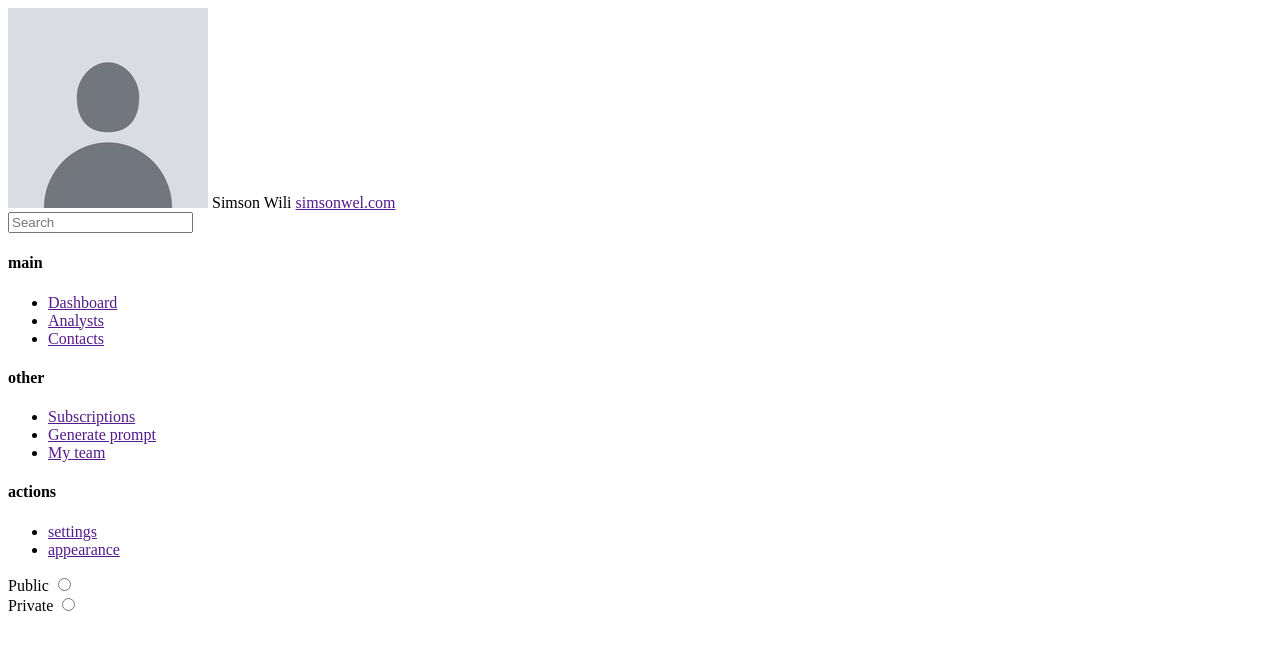
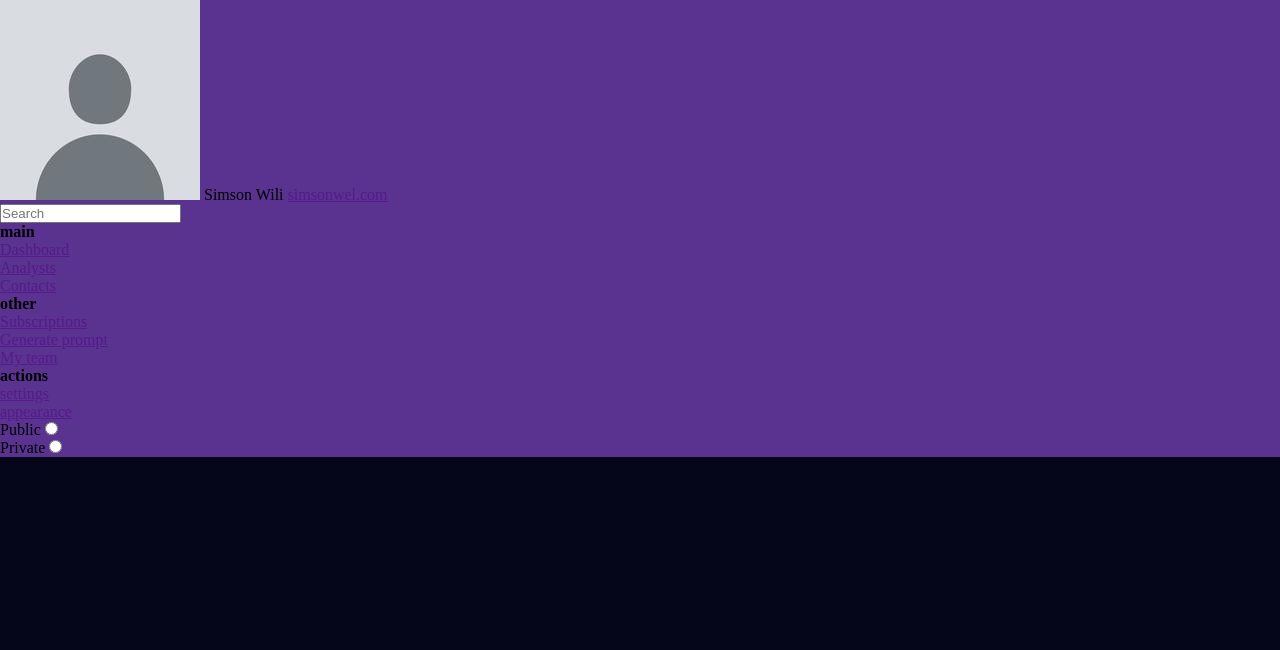
Before and after one commit to waldecifreitas20/dashboard, a plain HTML site: page index.html in a window 1280 px wide. Drawn offline with Linux system fonts and the light colour scheme.

Commit message:
feat: basic colors

```diff
--- a/css/main.css
+++ b/css/main.css
@@ -0,0 +1,23 @@
+:root {
+    --bg-transparent : hsla(0, 0%, 100%, 0.05);
+    --border-transparent : hsla(0, 0%, 100%, 0.06);
+    --bg-dark : rgb(6, 6, 26);
+    --bg-purple: rgb(90, 50, 143);
+}
+
+* {
+    margin: 0;
+    padding: 0;
+    box-sizing: border-box;
+}
+
+body {
+    height: 100vh;
+    width: 100vw;
+
+    background-color: var(--bg-dark);
+}
+
+aside {
+    background-color: var(--bg-purple);
+}
--- a/index.html
+++ b/index.html
@@ -5,6 +5,14 @@
         <meta charset="UTF-8">
         <meta name="viewport" content="width=device-width, initial-scale=1.0">
         <title>Dashboard</title>
+
+        <link rel="stylesheet" href="./css/main.css">
+        <link rel="stylesheet" href="./css/breakpoints/xl.css">
+        <link rel="stylesheet" href="./css/breakpoints/lg.css">
+        <link rel="stylesheet" href="./css/breakpoints/md.css">
+        <link rel="stylesheet" href="./css/breakpoints/sm.css">
+        <link rel="stylesheet" href="./css/breakpoints/xs.css">
+
     </head>
 
     <body>
@@ -27,7 +35,7 @@
                     <h4 class="aside-section-title">main</h4>
                     <ul>
                         <li><a href="">Dashboard</a></li>
-                        <li><a href="">Analysts</a></li>
+                        <li class="active"><a href="">Analysts</a></li>
                         <li><a href="">Contacts</a></li>
                     </ul>
                 </article>
```
